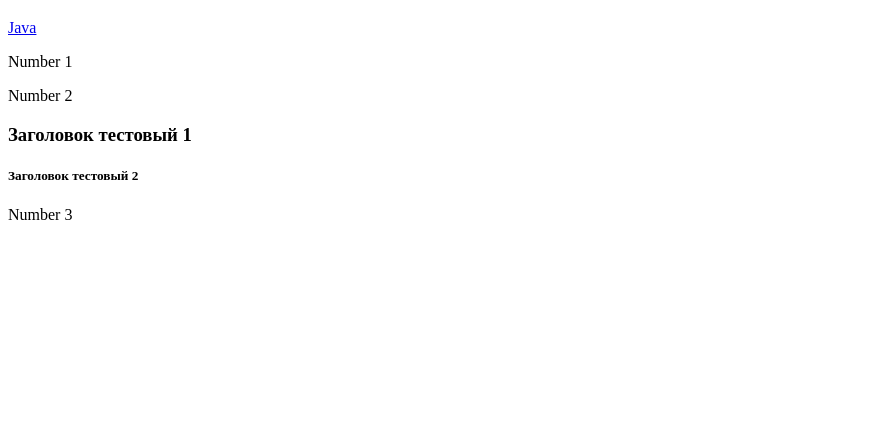
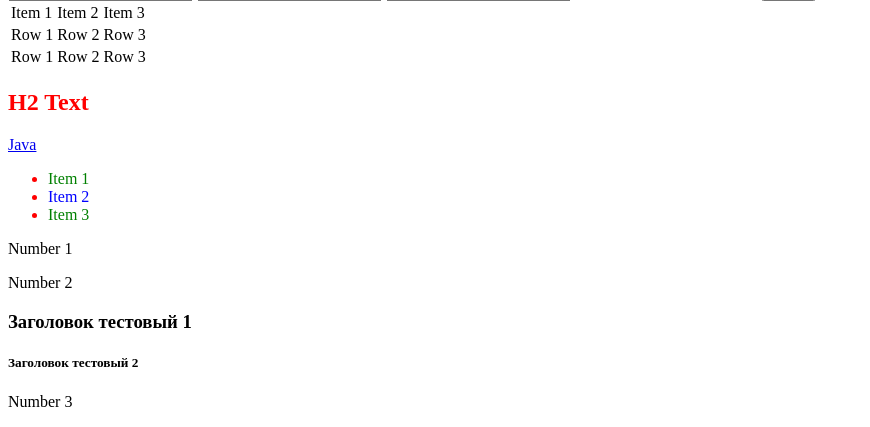
Before and after one commit to The-Tech-Noir/autotests-ui, a Python web app: template templates/index.html in a window 1280 px wide. Shown: the part 796-1223 px from the top of the page, without its empty margins (0-870 px from the left). Before the commit the page ends 1016 px from the top, so only its background shows below. Run offline with Jinja, Linux system fonts and the light colour scheme; the template is opened without the code that fills it, so the values that code supplies are empty.

Commit message:
CSS Локаторы и поиск элементов на странице

```diff
--- a/templates/index.html
+++ b/templates/index.html
@@ -53,7 +53,9 @@
 </head>
 <body>
 <div class="python">
-    <h1 id="h1-text">H1 Text</h1>
+    <h1 id="h1-text">H1 Text 1</h1>
+    <h1>H1 Text 2</h1>
+    <h1>H11 Text 2</h1>
     <h2 class="h2-text">H2 Text</h2>
     <h6 class="h2-text h6-text">H6 Text</h6>
     <p><span style="color: green">Playwright</span> waits for elements to be actionable prior to performing actions. It
@@ -80,7 +82,7 @@
         <input required type="email" placeholder="Email">
         <input type="password" placeholder="Password">
         <textarea required placeholder="Text">12345</textarea>
-        <button type="submit" disabled>Button</button>
+        <button type="submit">Button</button>
     </form>
     <table>
         <thead>
@@ -110,6 +112,11 @@
 <div class="java">
     <h2 class="h2-text">H2 Text</h2>
     <a href="https://www.java.com/ru/" target="_blank">Java</a>
+    <ul>
+        <li>Item 1</li>
+        <li>Item 2</li>
+        <li>Item 3</li>
+    </ul>
     <div class="nth">
         <p>Number 1</p>
         <p>Number 2</p>
```
